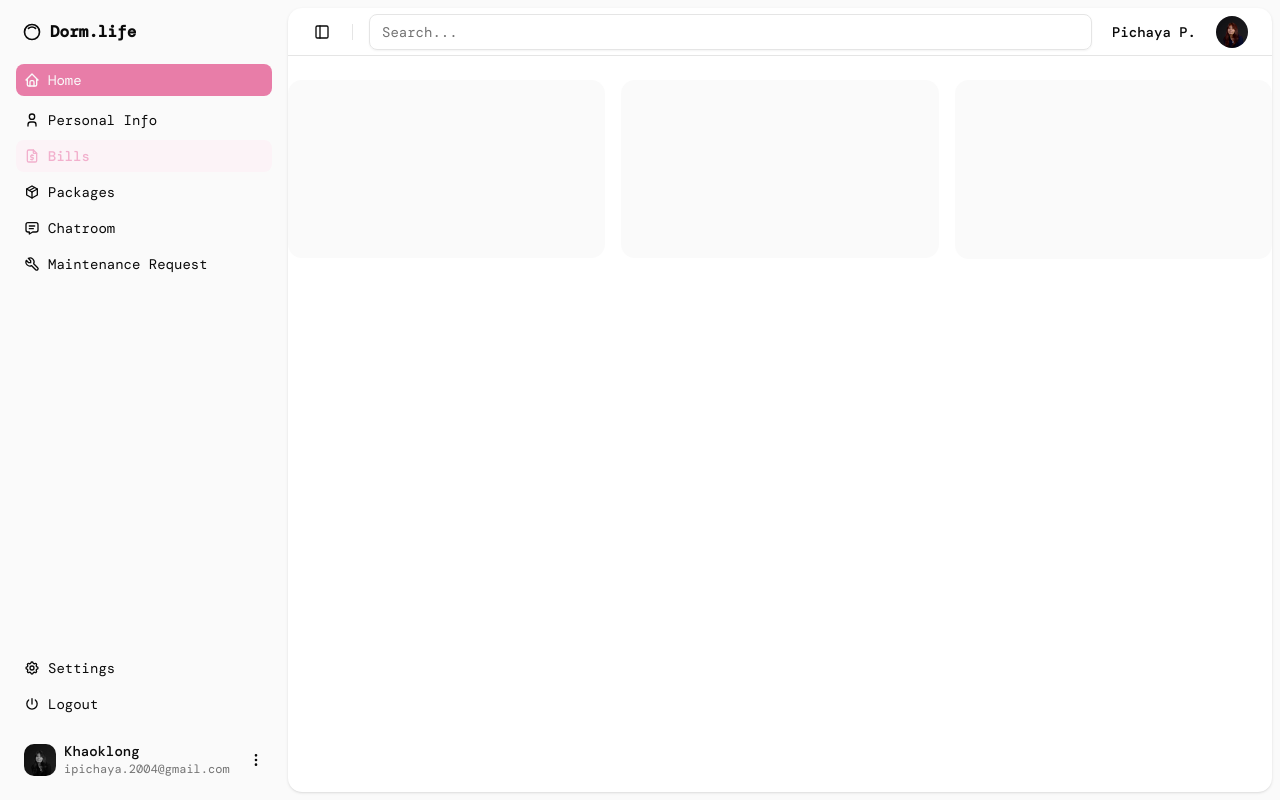
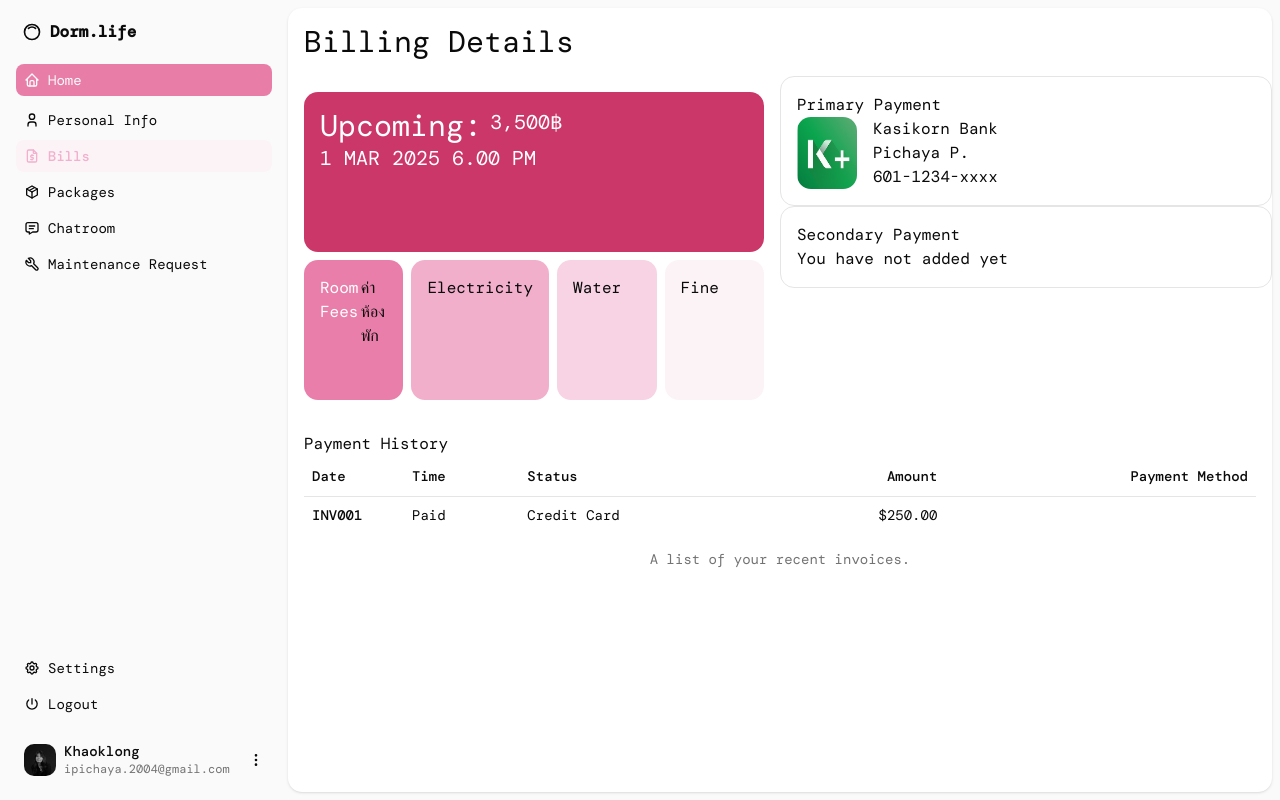
Before and after one commit to klonqdoublek/kk-final-project-tech2025, a Next.js app: page /bills in a window 1280 px wide. Built offline with nearby package versions, Linux system fonts and the light colour scheme.

Commit message:
Bills-Outline

```diff
--- a/src/app/bills/page.jsx
+++ b/src/app/bills/page.jsx
@@ -1,19 +1,33 @@
+import { Button } from "@/components/ui/button"
 import { AppSidebar } from "@/components/app-sidebar"
-import { ChartAreaInteractive } from "@/components/chart-area-interactive"
-import { DataTable } from "@/components/data-table"
-import { SectionCards } from "@/components/section-cards"
-import { SiteHeader } from "@/components/site-header"
+import {
+  Table,
+  TableBody,
+  TableCaption,
+  TableCell,
+  TableHead,
+  TableHeader,
+  TableRow,
+} from "@/components/ui/table"
+
+
 import {
   SidebarInset,
   SidebarProvider,
 } from "@/components/ui/sidebar"
 
-import { Card } from "@/components/ui/card"
-import { Calendar } from "@/components/ui/calendar"
+import { Input } from "@/components/ui/input"
+import { Label } from "@/components/ui/label"
+import { RadioGroup, RadioGroupItem } from "@/components/ui/radio-group"
+import {
+  Select,
+  SelectContent,
+  SelectItem,
+  SelectTrigger,
+  SelectValue,
+} from "@/components/ui/select"
 
-
-
-export default function Page() {
+export default function Bills() {
   return (
     <SidebarProvider
       style={
@@ -24,24 +38,76 @@ export default function Page() {
       }>
       <AppSidebar variant="inset" />
       <SidebarInset>
-        <SiteHeader />
-        <div className="flex flex-1 flex-col">
-          <div className="@container/main flex flex-1 flex-col gap-2">
-            <div className="flex flex-col gap-4 py-4 md:gap-6 md:py-6">
-               {/** <SectionCards /> **/}
-               {/** <div className="px-4 lg:px-6">
-                <ChartAreaInteractive />
+        <div className="flex flex-1 flex-col"> {/** all Container **/}
+        <h1 className="p-4 text-3xl font-semi-bold">Billing Details</h1>
+          <div className="flex flex-row"> {/** top Container - now flex-row for 2 columns **/}
+            <div className="w-1/2"> {/** left Container **/}
+              <div className="p-4 flex flex-col gap-2"> {/** left **/}
+                <div className="p-4 flex bg-main-red w-full h-40 rounded-xl"> {/** main bills **/}
+                  <div className="flex flex-col">
+                    <div className="flex flex-row gap-2">
+                      <h1 className="text-3xl text-white font-semi-bold">Upcoming:</h1>
+                      <p className="text-xl text-white font-semi-bold">3,500฿</p>
+                    </div>
+                    <div>
+                      <p className="text-xl text-white font-semi-bold">1 MAR 2025 6.00 PM</p>
+                    </div>
+                  </div>
+                </div>
+                <div className="flex flex-row gap-2"> {/** secondary bills **/}
+                  <div className="p-4 flex w-40 h-35 bg-secondary-red rounded-xl">
+                    <h3 className="text-white font-semi-bold">Room Fees</h3>
+                    <p>ค่าห้องพัก</p>
+                  </div>
+                  <div className="p-4 flex w-40 bg-third-red rounded-xl">Electricity</div>
+                  <div className="p-4 flex w-40 bg-fourth-red rounded-xl">Water</div>
+                  <div className="p-4 flex w-40 bg-fifth-red rounded-xl">Fine</div>
+                </div>
               </div>
-              <DataTable data={data} /> **/}
-               <div className="grid auto-rows-min gap-4 md:grid-cols-3">
-            <div className="aspect-video rounded-xl bg-muted/50" />
-            <div className="aspect-video rounded-xl bg-muted/50" />
-            <div className="aspect-video rounded-xl bg-muted/50" />
-
-          </div>
+            </div>
+            <div className="w-1/2 bg-white rounded-xl"> {/** right Container **/}
+              <div className="p-4 border rounded-xl"> {/** primary payment Container **/}
+                <h3> Primary Payment </h3>
+                <div className= "flex flex-row gap-4 ">
+                  <img className="rounded-xl" src="kasikorn.png" alt="kasikorn" width="60" height="60" />
+                  <div className="flex flex-col">
+                    <p> Kasikorn Bank </p>
+                    <p> Pichaya P. </p>
+                    <p> 601-1234-xxxx </p>
+                  </div>
+                </div>
+              </div>
+              <div className="p-4 border rounded-xl"> {/** secondary payment Container **/}
+                <h3> Secondary Payment </h3>
+                You have not added yet
+              </div>
             </div>
           </div>
+          <div className="p-4 flex flex-col " > {/** bottom Container - now flex-row for 2 columns **/}
+            <h3 className="font-semi-bold"> Payment History </h3>
+            <Table>
+            <TableCaption>A list of your recent invoices.</TableCaption>
+              <TableHeader>
+              <TableRow>
+                <TableHead className="w-[100px]">Date</TableHead>
+                <TableHead>Time</TableHead>
+                <TableHead>Status</TableHead>
+                <TableHead className="text-right">Amount</TableHead>
+                <TableHead className="text-right">Payment Method</TableHead>
+              </TableRow>
+                </TableHeader>
+                <TableBody>
+                <TableRow>
+                <TableCell className="font-medium">INV001</TableCell>
+                <TableCell>Paid</TableCell>
+                <TableCell>Credit Card</TableCell>
+                <TableCell className="text-right">$250.00</TableCell>
+                </TableRow>
+                </TableBody>
+                </Table>
+          </div>
         </div>
+
       </SidebarInset>
     </SidebarProvider>
   );
--- a/src/app/globals.css
+++ b/src/app/globals.css
@@ -41,6 +41,11 @@
   --radius-md: calc(var(--radius) - 2px);
   --radius-lg: var(--radius);
   --radius-xl: calc(var(--radius) + 4px);
+  --color-main-red: #CB3769;
+  --color-secondary-red: #E87EA9;
+  --color-third-red: #F2AFCC;
+  --color-fourth-red: #F7D3E3;
+  --color-fifth-red: #FCF3F7;
 }
 
 :root {
```
Also changed, not shown: public/kasikorn.png (added).
